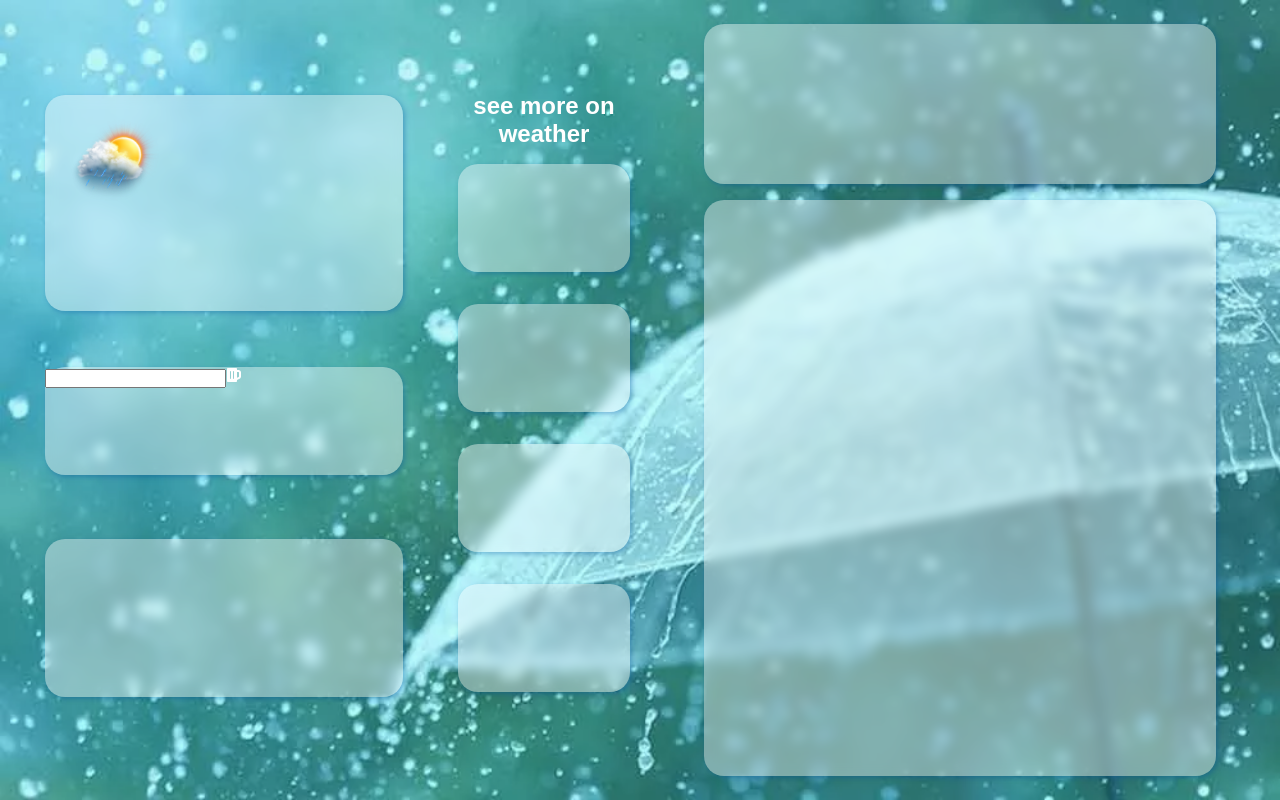
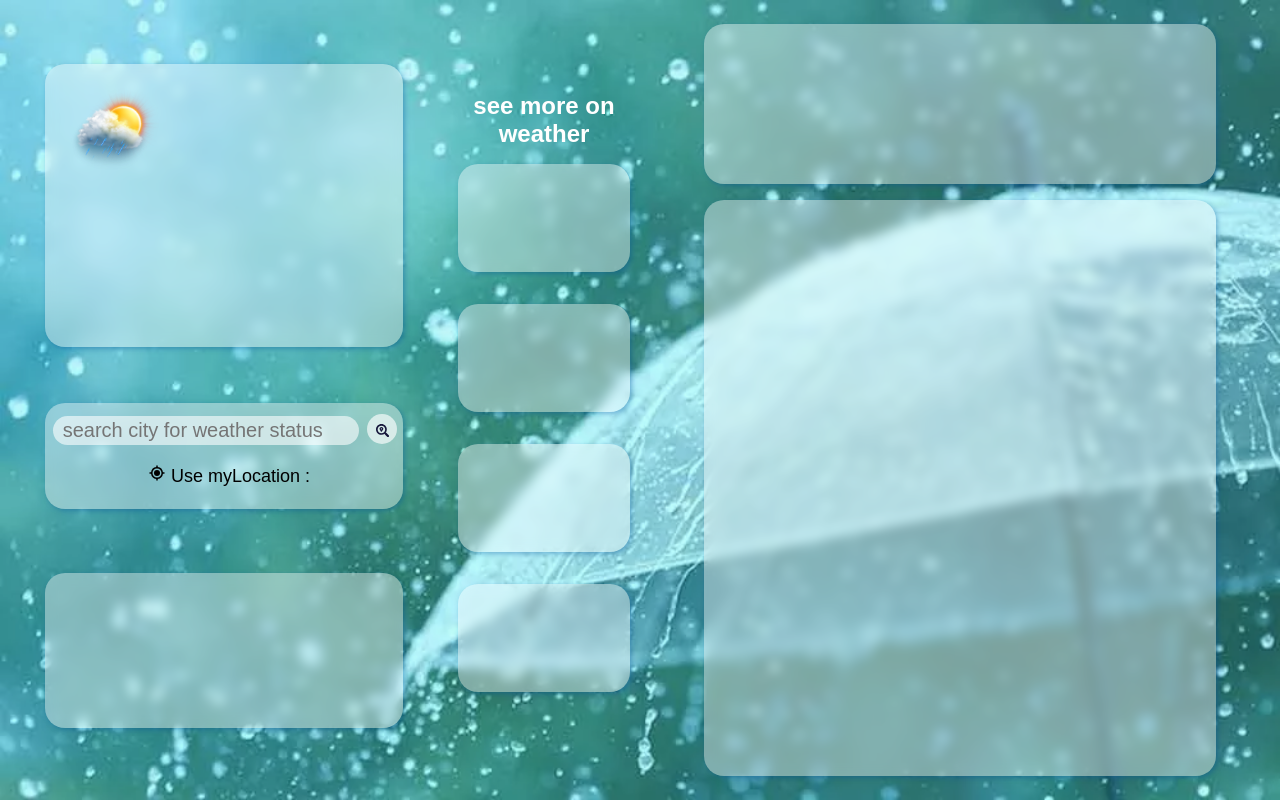
Before and after one commit to sumitchoudharySEM/weather-app, a React (Create React App) app: page / in a window 1280 px wide. Built offline with nearby package versions, Linux system fonts and the light colour scheme.

Commit message:
city data stored in the form now

```diff
--- a/src/LeftBox.js
+++ b/src/LeftBox.js
@@ -1,5 +1,6 @@
-import { FaBeer } from 'react-icons/fa';
-import React, { useEffect, useRef } from 'react';
+import { FaSearchLocation } from 'react-icons/fa';
+import { BiCurrentLocation } from 'react-icons/bi';
+import React, { useEffect, useRef, useState } from 'react';
 import VanillaTilt from 'vanilla-tilt';
 
 function Tilt(props) {
@@ -14,14 +15,19 @@ function Tilt(props) {
 }
 
 const LeftBox = () => {
-
+    const [city, setCity] = useState("");
     const options = {
         scale: 1.1,
         speed: 200,
         max: 20,
         easing: "cubic-bezier(.03,.98,.52,.99)",
         glare: true
-      };
+    };
+    const HandleSubmit = (e) => {
+        e.preventDefault();
+        const myCity =city;
+        console.log(myCity);
+    }
 
     return (<>
         <div className="side1">
@@ -29,9 +35,24 @@ const LeftBox = () => {
                 <img src={require("./img/logo.png")}></img>
             </Tilt>
             <div className='searchbox'>
-                <form>
-                    <input type="text" ></input>
-                    <FaBeer/>
+                <form onClick={HandleSubmit}>
+                    <div className="input">
+                        <input
+                            placeholder='search city for weather status'
+                            type="text"
+                            value={city}
+                            onChange={e => setCity(e.target.value)}
+                        >
+                        </input>
+                        <button
+                            className="searchbutten"
+                            type='submit'
+
+                        >
+                            <FaSearchLocation />
+                        </button>
+                        <button className='btn2'> <BiCurrentLocation /> Use myLocation : {city} </button>
+                    </div>
 
                 </form>
             </div>
--- a/src/index.css
+++ b/src/index.css
@@ -93,7 +93,7 @@ body {
 }
 .datebox{
  width: 80%;
- height: 30%;
+ height: 40%;
  margin: 1.5rem;
  background-color: var(--white);
  border-radius: 20px;
@@ -115,6 +115,60 @@ body {
  border-radius: 20px;
  backdrop-filter: blur(6px);
  box-shadow: 2px 2px 5px  var(--blue);
+}
+.searchbox .input{
+ width: 100%;
+ height: 10%;
+ font-size: 20px;
+ font-weight: 500;
+ margin: 10px 5px;
+ display: flex;
+ flex-wrap: wrap;
+ align-items: center;
+ justify-content: center;
+}
+.searchbox .input input{
+ width: 80%;
+ height: 10%;
+ font-size: 20px;
+ font-weight: 500;
+ border-radius: 20px;
+ background-color: rgba(255, 255, 255, 0.588);
+ border: none;
+ margin-top: 3px;
+ padding: 3px 10px;
+}
+.btn2{
+  background-color: transparent;
+  font-size: 18px;
+  font-weight: 400;
+  border-radius: 20px;
+  border: none;
+  margin-top: 1rem;
+  padding: 3px 8px;
+}
+.btn2:hover{
+  background-color: rgba(255, 255, 255, 0.367);
+  font-size: 18px;
+  font-weight: 400;
+  border-radius: 20px;
+  border: none;
+  margin-top: 1rem;
+  padding: 3px 8px;
+}
+.searchbutten{
+  height: 30px;
+  width: 30px;
+  background-color: rgba(255, 255, 255, 0.642);
+  border-radius: 50%;
+  box-sizing: border-box;
+  color: rgba(5, 4, 44, 0.918);
+  display: flex;
+  text-align: center;
+  justify-content: center;
+  padding-top: 10px;
+  margin: 0px 8px;
+  border: none;
 }
 .motobox{
  width: 80%;
```
